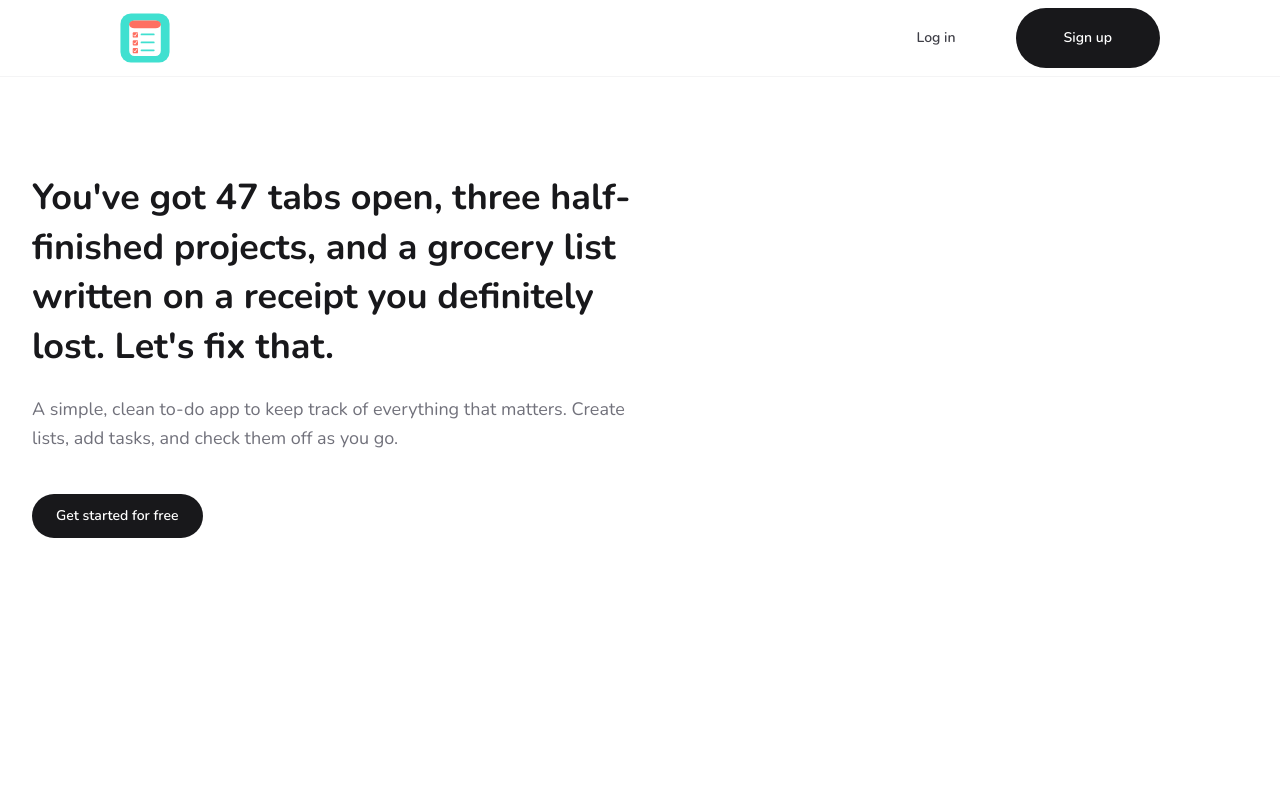
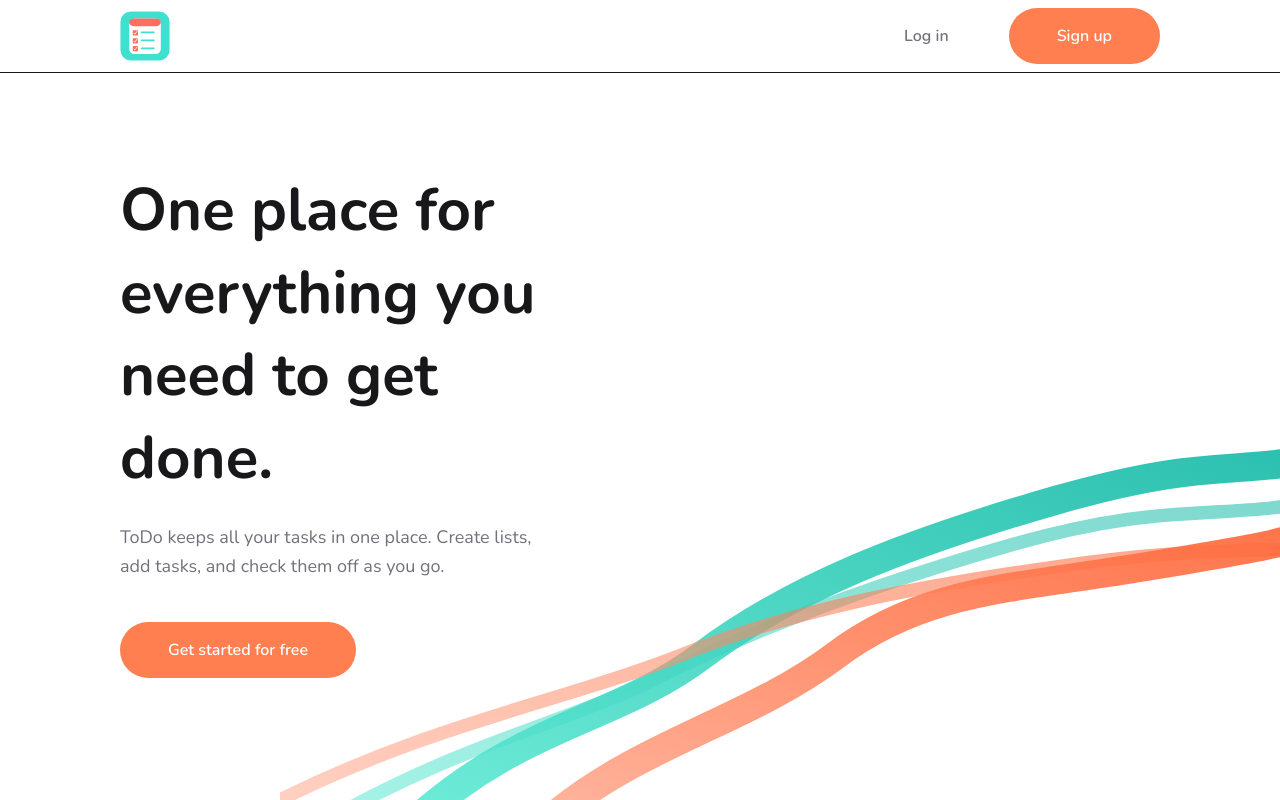
Before and after one commit to virrevirr/todo-list, a Next.js app: page / in a window 1280 px wide. Built offline with nearby package versions, Linux system fonts and the light colour scheme.

Commit message:
frontend for landing page and navbar

```diff
--- a/app/globals.css
+++ b/app/globals.css
@@ -9,6 +9,8 @@
 @theme inline {
   --color-background: var(--background);
   --color-foreground: var(--foreground);
+  --color-coral: #FF7F50;
+  --color-turquoise: #40E0D0;
 }
 
 @media (prefers-color-scheme: dark) {
--- a/app/page.tsx
+++ b/app/page.tsx
@@ -1,25 +1,32 @@
 import Navbar from '@/components/navbar'
+import Image from 'next/image'
 
 export default function Home() {
   return (
-    <div className="min-h-screen bg-white">
+    <div className="relative min-h-screen bg-white overflow-hidden">
       <Navbar />
-      <main className="px-8 pt-24 max-w-2xl">
-        <h1 className="text-4xl font-bold text-zinc-900 leading-snug mb-6">
-          You've got 47 tabs open, three half-finished projects, and a grocery
-          list written on a receipt you definitely lost. Let's fix that.
+      <main className="px-30 pt-24 max-w-2xl">
+        <h1 className="text-6xl font-bold text-zinc-900 leading-snug mb-6">
+          One place for everything you need to get done.
         </h1>
         <p className="text-lg text-zinc-500 leading-relaxed mb-10">
-          A simple, clean to-do app to keep track of everything that matters.
-          Create lists, add tasks, and check them off as you go.
+          ToDo keeps all your tasks in one place. Create lists, add tasks, and check them off as you go.
         </p>
         <a
           href="/signup"
-          className="inline-block px-6 py-3 text-sm font-semibold text-white bg-zinc-900 rounded-full hover:bg-zinc-700 transition-colors"
+          className="inline-block px-12 py-4 text-base font-semibold text-white bg-coral rounded-full hover:bg-coral/85 transition-colors"
         >
           Get started for free
         </a>
       </main>
+      <Image
+        src="/flowy-lines.svg"
+        alt=""
+        width={1000}
+        height={500}
+        className="absolute bottom-0 right-0 pointer-events-none select-none"
+        priority
+      />
     </div>
   )
 }
--- a/components/navbar.tsx
+++ b/components/navbar.tsx
@@ -3,20 +3,20 @@ import Link from 'next/link'
 
 export default function Navbar() {
   return (
-    <nav className="flex items-center justify-between px-30 py-2 border-b border-zinc-100">
+    <nav className="flex items-center justify-between px-30 py-2 border-b border-zinc-1000">
       <Link href="/">
         <Image src="/todo.svg" alt="ToDo logo" width={50} height={20} priority />
       </Link>
       <div className="flex items-center gap-3">
         <Link
           href="/login"
-          className="px-12 py-5 text-sm font-semibold text-zinc-700 hover:text-zinc-900 transition-colors"
+          className="px-12 py-4 text-base font-semibold text-zinc-500 hover:zinc-900 transition-colors"
         >
           Log in
         </Link>
         <Link
           href="/signup"
-          className="px-12 py-5 text-sm font-semibold text-white bg-zinc-900 rounded-full hover:bg-zinc-700 transition-colors"
+          className="px-12 py-4 text-base font-semibold text-white bg-coral rounded-full hover:bg-coral/85 transition-colors"
         >
           Sign up
         </Link>
```
Also changed, not shown: public/flowy-lines.svg (added).
